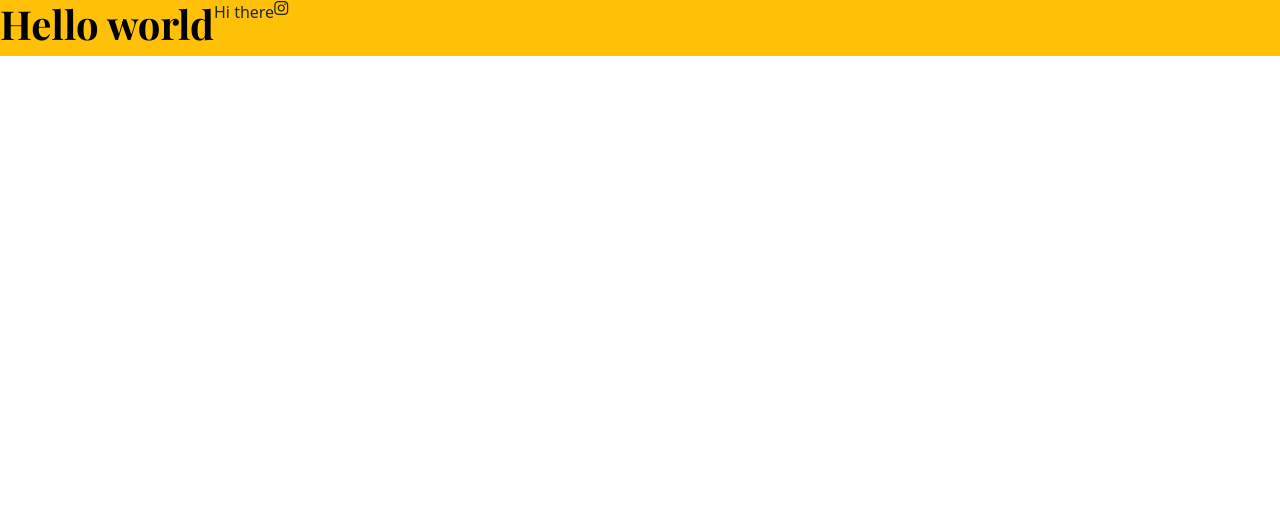
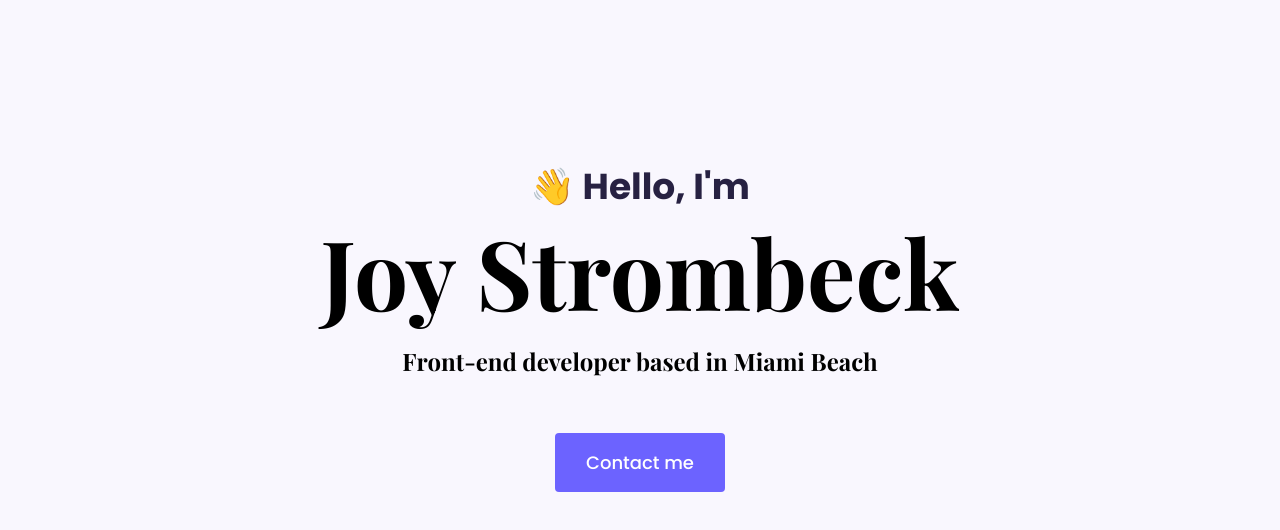
Before and after one commit to JOYSTROMBECK/portfolio-joy, a plain HTML site: page index.html in a window 1280 px wide. Drawn offline with nearby package versions, Linux system fonts and the light colour scheme.

Commit message:
add here

```diff
--- a/index.html
+++ b/index.html
@@ -28,10 +28,13 @@
     <title>Document</title>
   </head>
   <body>
-    <div class="d-flex bg-warning">
-      <h1>Hello world</h1>
-      <p>Hi there</p>
-      <i class="fab fa-instagram"></i>
-    </div>
+    <div class="hero">
+        <p>👋 Hello, I'm</p>
+        <h1>Joy Strombeck</h1>
+        <h2 class="mb-5">Front-end developer based in Miami Beach</h2>
+        <div>
+          <a href="#" class="btn btn-branding">Contact me</a>
+        </div>
+      </div>
   </body>
 </html>
--- a/styles/portfolio.css
+++ b/styles/portfolio.css
@@ -1,8 +1,58 @@
-/* font-family: 'Playfair Display' , serif;
-font-family: 'Poppins' , sans-serif; */
+:root {
+    --branding-color: #6c63ff;
+    --secondary-color: #f9f7fe;
+    --heading-font-family: "Playfair Display", serif;
+    --default-font-family: "Poppins", sans-serif;
+  }
 
-h1 {
+  body {
+    font-family: var(--default-font-family);
+  }
+
+  h1,
+  h2,
+  h3,
+  h4,
+  h5,
+  h6 {
     color: black;
-    font-family: "Playfair Display", Serif;
+    font-family: var(--heading-font-family);
     font-weight: bold;
- }
+  }
+
+  h1 {
+    font-size: 96px;
+  }
+
+  p {
+    font-weight: normal;
+  }
+
+  .hero {
+    background: var(--secondary-color);
+    text-align: center;
+    padding: 160px 20px;
+  }
+
+  .hero p {
+    font-size: 36px;
+    font-weight: bold;
+    margin: 0;
+    color: #272142;
+  }
+
+  .hero h2 {
+    font-family: var(--heading-font-family);
+    font-weight: normal;
+    line-height: 2;
+    font-size: 24px;
+  }
+
+  .btn-branding {
+    background: var(--branding-color);
+    border-radius: 4px;
+    color: white;
+    font-size: 18px;
+    line-height: 27px;
+    padding: 15px 30px;
+  }
```
